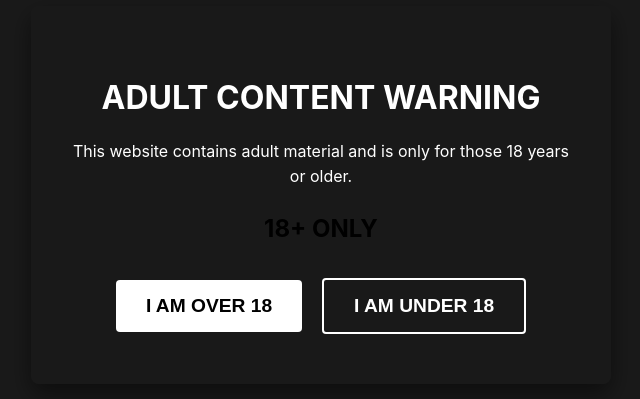
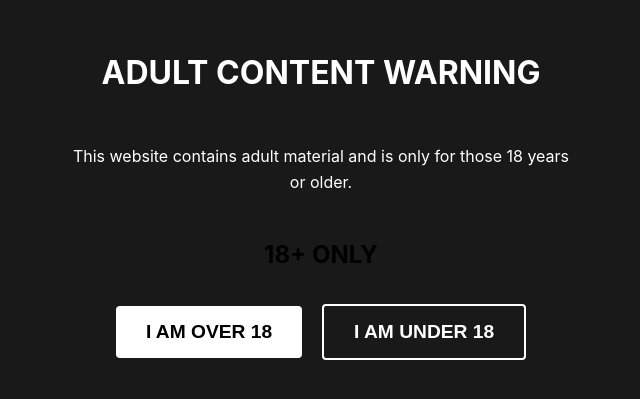
Before and after one commit to itsgbemi/cumtoys, a Next.js app: page / in a window 1280 px wide. Shown: the part 205-604 px from the top of the page, without its empty margins (319-959 px from the left). Built offline with nearby package versions, Linux system fonts and the light colour scheme.

Commit message:
Update index.js

```diff
--- a/pages/index.js
+++ b/pages/index.js
@@ -33,23 +33,20 @@ footerList: { listStyle: 'none', overflow: 'hidden', transition: 'max-height 0.3
 activeFooterList: { maxHeight: '1000px' },
 footerBottom: { textAlign: isMobile ? 'left' : 'center', marginTop: '40px', paddingTop: '20px', borderTop: '1px solid #444', fontSize: 'var(--font-sm)' },
 ageGate: { position: 'fixed', top: 0, left: 0, width: '100%', height: '100%', backgroundColor: 'rgba(0,0,0,0.9)', display: 'flex', flexDirection: 'column', justifyContent: 'center', alignItems: 'center', zIndex: 1000 },
-ageGateContent: { backgroundColor: 'var(--color-gray-800)', padding: '40px', borderRadius: '8px', boxShadow: '0 10px 25px rgba(0,0,0,0.5)', maxWidth: '500px', width: '90%', textAlign: 'center' },
-ageGateButton: { padding: '15px 30px', backgroundColor: 'white', color: 'black', border: 'none', fontSize: isMobile ? '1rem' : '1.2rem', cursor: 'pointer', margin: '10px', fontWeight: 'bold', borderRadius: '4px' },
-ageGateButtonSecondary: { padding: '15px 30px', backgroundColor: 'transparent', color: 'white', border: '2px solid white', fontSize: isMobile ? '1rem' : '1.2rem', cursor: 'pointer', margin: '10px', fontWeight: 'bold', borderRadius: '4px' },
-ageWarning: { color: 'var(--color-red-500)', fontSize: isMobile ? '1.2rem' : '1.5rem', fontWeight: 'bold', margin: '20px 0' }
+ageGateButton: { padding: '15px 30px', backgroundColor: 'white', color: 'black', border: 'none', fontSize: '1.2rem', cursor: 'pointer', margin: '10px', fontWeight: 'bold', borderRadius: '4px' },
+ageGateButtonSecondary: { padding: '15px 30px', backgroundColor: 'transparent', color: 'white', border: '2px solid white', fontSize: '1.2rem', cursor: 'pointer', margin: '10px', fontWeight: 'bold', borderRadius: '4px' },
+ageWarning: { color: 'var(--color-red-500)', fontSize: '1.5rem', fontWeight: 'bold', margin: '20px 0' }
 };
 
 if (!isAgeVerified) {
 return (
 <div style={{ ...styles.global, ...styles.ageGate }}>
-<div style={styles.ageGateContent}>
-<h2 style={{ color: 'white', fontSize: isMobile ? '1.5rem' : '2rem', marginBottom: '15px' }}>ADULT CONTENT WARNING</h2>
-<p style={{ color: 'white', fontSize: isMobile ? '0.9rem' : '1rem', margin: '15px 0' }}>This website contains adult material and is only for those 18 years or older.</p>
+<h2 style={{ color: 'white', fontSize: '2rem', textAlign: 'center' }}>ADULT CONTENT WARNING</h2>
+<p style={{ color: 'white', maxWidth: '500px', textAlign: 'center', margin: '20px 0' }}>This website contains adult material and is only for those 18 years or older.</p>
 <div style={styles.ageWarning}>18+ ONLY</div>
-<div style={{ display: 'flex', flexDirection: isMobile ? 'column' : 'row', justifyContent: 'center', alignItems: 'center' }}>
+<div style={{ display: 'flex', flexDirection: isMobile ? 'column' : 'row', alignItems: 'center' }}>
 <button style={styles.ageGateButton} onClick={() => setIsAgeVerified(true)}>I AM OVER 18</button>
 <button style={styles.ageGateButtonSecondary} onClick={() => window.location.href = 'https://www.google.com'}>I AM UNDER 18</button>
-</div>
 </div>
 </div>
 );
```
